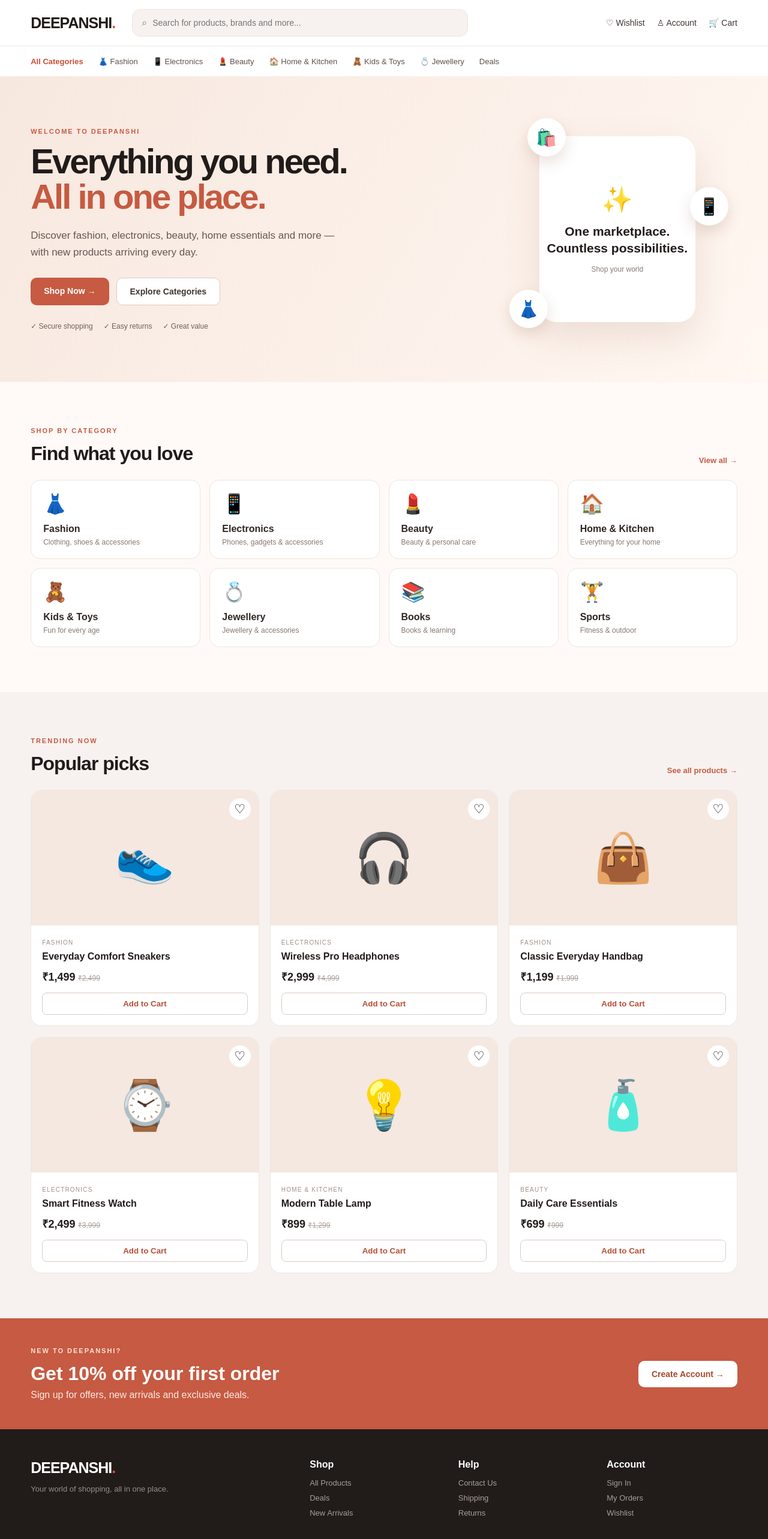
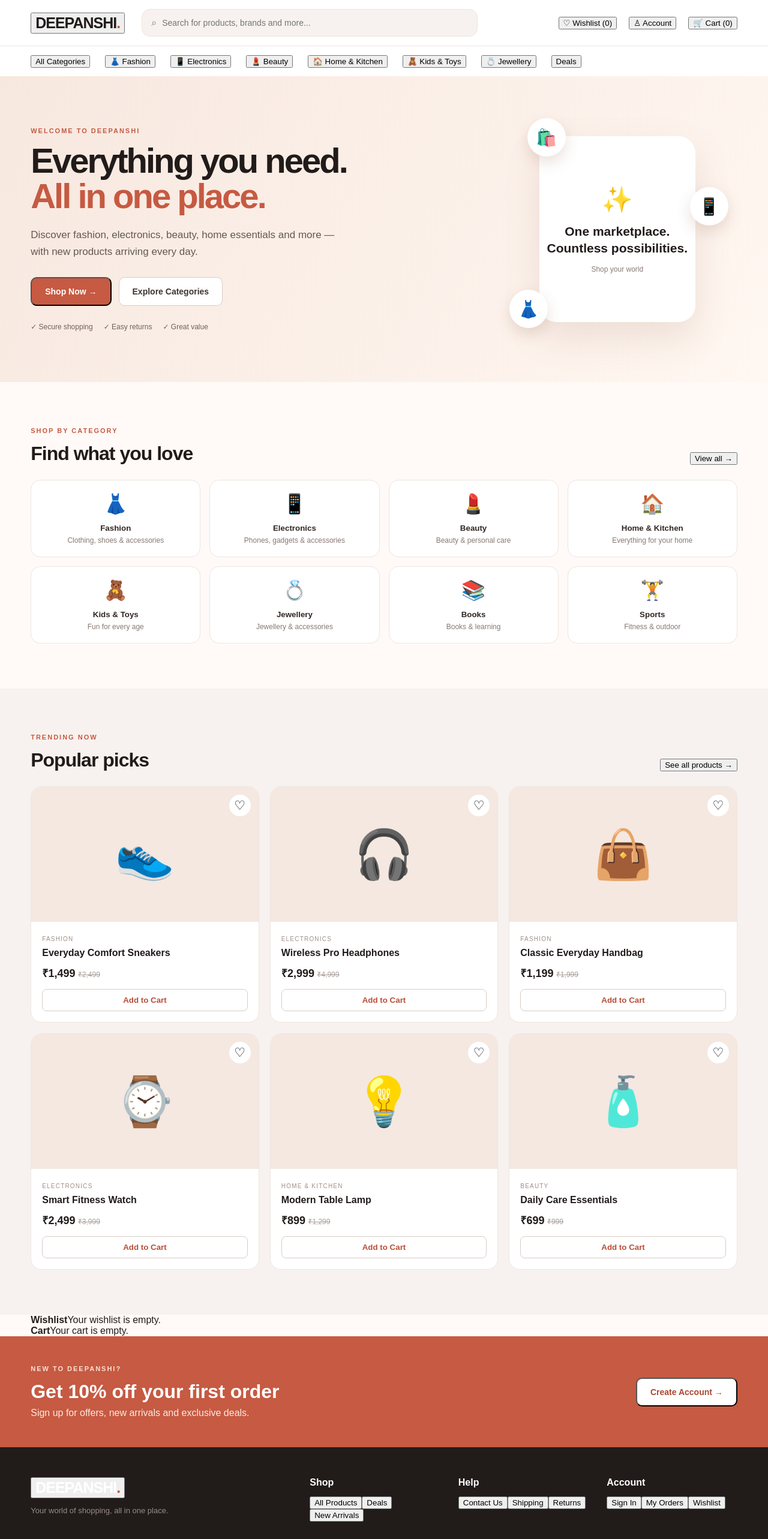
Before and after one commit to sainimukesh46753-oss/DEEPANSHI-SAIINI-EcommerceStore, a Next.js app: page / in a window 1280 px wide. Shown: the top 2566 px of the page at 60% size. Built offline with nearby package versions, Linux system fonts and the light colour scheme.

Commit message:
Make DEEPANSHI homepage interactive

```diff
--- a/app/page.tsx
+++ b/app/page.tsx
@@ -1,3 +1,7 @@
+"use client";
+
+import { useMemo, useState } from "react";
+
 const categories = [
   ["👗", "Fashion", "Clothing, shoes & accessories"],
   ["📱", "Electronics", "Phones, gadgets & accessories"],
@@ -10,34 +14,72 @@ const categories = [
 ];
 
 const products = [
-  { emoji: "👟", name: "Everyday Comfort Sneakers", category: "Fashion", price: "₹1,499", old: "₹2,499" },
-  { emoji: "🎧", name: "Wireless Pro Headphones", category: "Electronics", price: "₹2,999", old: "₹4,999" },
-  { emoji: "👜", name: "Classic Everyday Handbag", category: "Fashion", price: "₹1,199", old: "₹1,999" },
-  { emoji: "⌚", name: "Smart Fitness Watch", category: "Electronics", price: "₹2,499", old: "₹3,999" },
-  { emoji: "💡", name: "Modern Table Lamp", category: "Home & Kitchen", price: "₹899", old: "₹1,299" },
-  { emoji: "🧴", name: "Daily Care Essentials", category: "Beauty", price: "₹699", old: "₹999" },
+  { emoji: "👟", name: "Everyday Comfort Sneakers", category: "Fashion", price: 1499, old: 2499 },
+  { emoji: "🎧", name: "Wireless Pro Headphones", category: "Electronics", price: 2999, old: 4999 },
+  { emoji: "👜", name: "Classic Everyday Handbag", category: "Fashion", price: 1199, old: 1999 },
+  { emoji: "⌚", name: "Smart Fitness Watch", category: "Electronics", price: 2499, old: 3999 },
+  { emoji: "💡", name: "Modern Table Lamp", category: "Home & Kitchen", price: 899, old: 1299 },
+  { emoji: "🧴", name: "Daily Care Essentials", category: "Beauty", price: 699, old: 999 },
 ];
 
+const money = (n: number) => `₹${n.toLocaleString("en-IN")}`;
+
 export default function Home() {
+  const [query, setQuery] = useState("");
+  const [category, setCategory] = useState("All");
+  const [cart, setCart] = useState<string[]>([]);
+  const [wishlist, setWishlist] = useState<string[]>([]);
+  const [message, setMessage] = useState("");
+  const [accountOpen, setAccountOpen] = useState(false);
+
+  const filteredProducts = useMemo(() => products.filter((p) => {
+    const matchesCategory = category === "All" || p.category === category;
+    const q = query.trim().toLowerCase();
+    const matchesSearch = !q || p.name.toLowerCase().includes(q) || p.category.toLowerCase().includes(q);
+    return matchesCategory && matchesSearch;
+  }), [query, category]);
+
+  function notify(text: string) {
+    setMessage(text);
+    window.setTimeout(() => setMessage(""), 2200);
+  }
+
+  function addToCart(name: string) {
+    setCart((items) => [...items, name]);
+    notify(`${name} added to cart`);
+  }
+
+  function toggleWishlist(name: string) {
+    setWishlist((items) => items.includes(name) ? items.filter((x) => x !== name) : [...items, name]);
+    notify(wishlist.includes(name) ? "Removed from wishlist" : "Added to wishlist");
+  }
+
+  function chooseCategory(name: string) {
+    setCategory(name);
+    document.getElementById("products")?.scrollIntoView({ behavior: "smooth" });
+  }
+
   return (
     <main>
+      {message && <div className="toast">{message}</div>}
+
       <header className="topbar">
         <div className="container nav">
-          <a className="logo" href="/">DEEPANSHI<span>.</span></a>
-          <div className="search"><span>⌕</span><input aria-label="Search products" placeholder="Search for products, brands and more..." /></div>
+          <button className="logo logo-button" onClick={() => { setCategory("All"); setQuery(""); window.scrollTo({ top: 0, behavior: "smooth" }); }}>DEEPANSHI<span>.</span></button>
+          <div className="search"><span>⌕</span><input aria-label="Search products" value={query} onChange={(e) => setQuery(e.target.value)} placeholder="Search for products, brands and more..." /></div>
           <div className="nav-actions">
-            <a href="#">♡ <span>Wishlist</span></a>
-            <a href="#">♙ <span>Account</span></a>
-            <a href="#">🛒 <span>Cart</span></a>
+            <button onClick={() => document.getElementById("wishlist")?.scrollIntoView({ behavior: "smooth" })}>♡ <span>Wishlist ({wishlist.length})</span></button>
+            <button onClick={() => setAccountOpen(true)}>♙ <span>Account</span></button>
+            <button onClick={() => document.getElementById("cart")?.scrollIntoView({ behavior: "smooth" })}>🛒 <span>Cart ({cart.length})</span></button>
           </div>
         </div>
       </header>
 
       <nav className="category-nav">
         <div className="container category-links">
-          <a href="#">All Categories</a>
-          {categories.slice(0, 6).map(([emoji, name]) => <a href="#" key={name}>{emoji} {name}</a>)}
-          <a href="#">Deals</a>
+          <button onClick={() => chooseCategory("All")}>All Categories</button>
+          {categories.slice(0, 6).map(([emoji, name]) => <button onClick={() => chooseCategory(name)} key={name}>{emoji} {name}</button>)}
+          <button onClick={() => { setCategory("All"); document.getElementById("products")?.scrollIntoView({ behavior: "smooth" }); }}>Deals</button>
         </div>
       </nav>
 
@@ -47,7 +89,7 @@ export default function Home() {
             <p className="eyebrow">WELCOME TO DEEPANSHI</p>
             <h1>Everything you need.<br /><em>All in one place.</em></h1>
             <p className="hero-text">Discover fashion, electronics, beauty, home essentials and more — with new products arriving every day.</p>
-            <div className="hero-buttons"><a className="btn primary" href="#products">Shop Now →</a><a className="btn secondary" href="#categories">Explore Categories</a></div>
+            <div className="hero-buttons"><button className="btn primary" onClick={() => document.getElementById("products")?.scrollIntoView({ behavior: "smooth" })}>Shop Now →</button><button className="btn secondary" onClick={() => document.getElementById("categories")?.scrollIntoView({ behavior: "smooth" })}>Explore Categories</button></div>
             <div className="trust"><span>✓ Secure shopping</span><span>✓ Easy returns</span><span>✓ Great value</span></div>
           </div>
           <div className="hero-art"><div className="orbit one">🛍️</div><div className="orbit two">📱</div><div className="orbit three">👗</div><div className="hero-card"><div>✨</div><strong>One marketplace.<br />Countless possibilities.</strong><small>Shop your world</small></div></div>
@@ -55,20 +97,25 @@ export default function Home() {
       </section>
 
       <section id="categories" className="section container">
-        <div className="section-head"><div><p className="eyebrow">SHOP BY CATEGORY</p><h2>Find what you love</h2></div><a href="#">View all →</a></div>
-        <div className="category-grid">{categories.map(([emoji, name, desc]) => <a className="category-card" href="#" key={name}><div className="category-icon">{emoji}</div><strong>{name}</strong><span>{desc}</span></a>)}</div>
+        <div className="section-head"><div><p className="eyebrow">SHOP BY CATEGORY</p><h2>Find what you love</h2></div><button className="link-button" onClick={() => chooseCategory("All")}>View all →</button></div>
+        <div className="category-grid">{categories.map(([emoji, name, desc]) => <button className="category-card" onClick={() => chooseCategory(name)} key={name}><div className="category-icon">{emoji}</div><strong>{name}</strong><span>{desc}</span></button>)}</div>
       </section>
 
       <section id="products" className="section products-section">
         <div className="container">
-          <div className="section-head"><div><p className="eyebrow">TRENDING NOW</p><h2>Popular picks</h2></div><a href="#">See all products →</a></div>
-          <div className="product-grid">{products.map((p) => <article className="product-card" key={p.name}><button className="heart" aria-label={`Add ${p.name} to wishlist`}>♡</button><div className="product-image">{p.emoji}</div><div className="product-info"><span className="product-category">{p.category}</span><h3>{p.name}</h3><div><strong>{p.price}</strong> <del>{p.old}</del></div><button className="add-cart">Add to Cart</button></div></article>)}</div>
+          <div className="section-head"><div><p className="eyebrow">TRENDING NOW</p><h2>{category === "All" ? "Popular picks" : category}</h2></div><button className="link-button" onClick={() => { setCategory("All"); setQuery(""); }}>See all products →</button></div>
+          {filteredProducts.length === 0 ? <div className="empty">No products found. Try another search.</div> : <div className="product-grid">{filteredProducts.map((p) => <article className="product-card" key={p.name}><button className={`heart ${wishlist.includes(p.name) ? "active" : ""}`} aria-label={`Add ${p.name} to wishlist`} onClick={() => toggleWishlist(p.name)}>{wishlist.includes(p.name) ? "♥" : "♡"}</button><div className="product-image">{p.emoji}</div><div className="product-info"><span className="product-category">{p.category}</span><h3>{p.name}</h3><div><strong>{money(p.price)}</strong> <del>{money(p.old)}</del></div><button className="add-cart" onClick={() => addToCart(p.name)}>Add to Cart</button></div></article>)}</div>}
         </div>
       </section>
 
-      <section className="promo"><div className="container promo-inner"><div><p className="eyebrow">NEW TO DEEPANSHI?</p><h2>Get 10% off your first order</h2><p>Sign up for offers, new arrivals and exclusive deals.</p></div><a className="btn primary" href="#">Create Account →</a></div></section>
+      <section id="wishlist" className="container mini-panel"><strong>Wishlist</strong><span>{wishlist.length ? wishlist.join(" • ") : "Your wishlist is empty."}</span></section>
+      <section id="cart" className="container mini-panel"><strong>Cart</strong><span>{cart.length ? `${cart.length} item(s) • ${cart.join(" • ")}` : "Your cart is empty."}</span></section>
 
-      <footer><div className="container footer-grid"><div><a className="logo" href="/">DEEPANSHI<span>.</span></a><p>Your world of shopping, all in one place.</p></div><div><strong>Shop</strong><a href="#">All Products</a><a href="#">Deals</a><a href="#">New Arrivals</a></div><div><strong>Help</strong><a href="#">Contact Us</a><a href="#">Shipping</a><a href="#">Returns</a></div><div><strong>Account</strong><a href="#">Sign In</a><a href="#">My Orders</a><a href="#">Wishlist</a></div></div><div className="container copyright">© 2026 DEEPANSHI. All rights reserved.</div></footer>
+      <section className="promo"><div className="container promo-inner"><div><p className="eyebrow">NEW TO DEEPANSHI?</p><h2>Get 10% off your first order</h2><p>Sign up for offers, new arrivals and exclusive deals.</p></div><button className="btn primary" onClick={() => setAccountOpen(true)}>Create Account →</button></div></section>
+
+      <footer><div className="container footer-grid"><div><button className="logo logo-button footer-logo" onClick={() => window.scrollTo({ top: 0, behavior: "smooth" })}>DEEPANSHI<span>.</span></button><p>Your world of shopping, all in one place.</p></div><div><strong>Shop</strong><button onClick={() => chooseCategory("All")}>All Products</button><button onClick={() => chooseCategory("All")}>Deals</button><button onClick={() => chooseCategory("All")}>New Arrivals</button></div><div><strong>Help</strong><button onClick={() => notify("Contact support will be connected soon.")}>Contact Us</button><button onClick={() => notify("Shipping information will be connected soon.")}>Shipping</button><button onClick={() => notify("Returns information will be connected soon.")}>Returns</button></div><div><strong>Account</strong><button onClick={() => setAccountOpen(true)}>Sign In</button><button onClick={() => document.getElementById("cart")?.scrollIntoView({ behavior: "smooth" })}>My Orders</button><button onClick={() => document.getElementById("wishlist")?.scrollIntoView({ behavior: "smooth" })}>Wishlist</button></div></div><div className="container copyright">© 2026 DEEPANSHI. All rights reserved.</div></footer>
+
+      {accountOpen && <div className="modal-backdrop" onClick={() => setAccountOpen(false)}><div className="modal" onClick={(e) => e.stopPropagation()}><button className="modal-close" onClick={() => setAccountOpen(false)}>×</button><p className="eyebrow">DEEPANSHI ACCOUNT</p><h2>Sign in / Create account</h2><p>Account login will be connected to the secure database next.</p><button className="btn primary" onClick={() => { setAccountOpen(false); notify("Account feature is ready for the next setup step."); }}>Continue</button></div></div>}
     </main>
   );
 }
```
